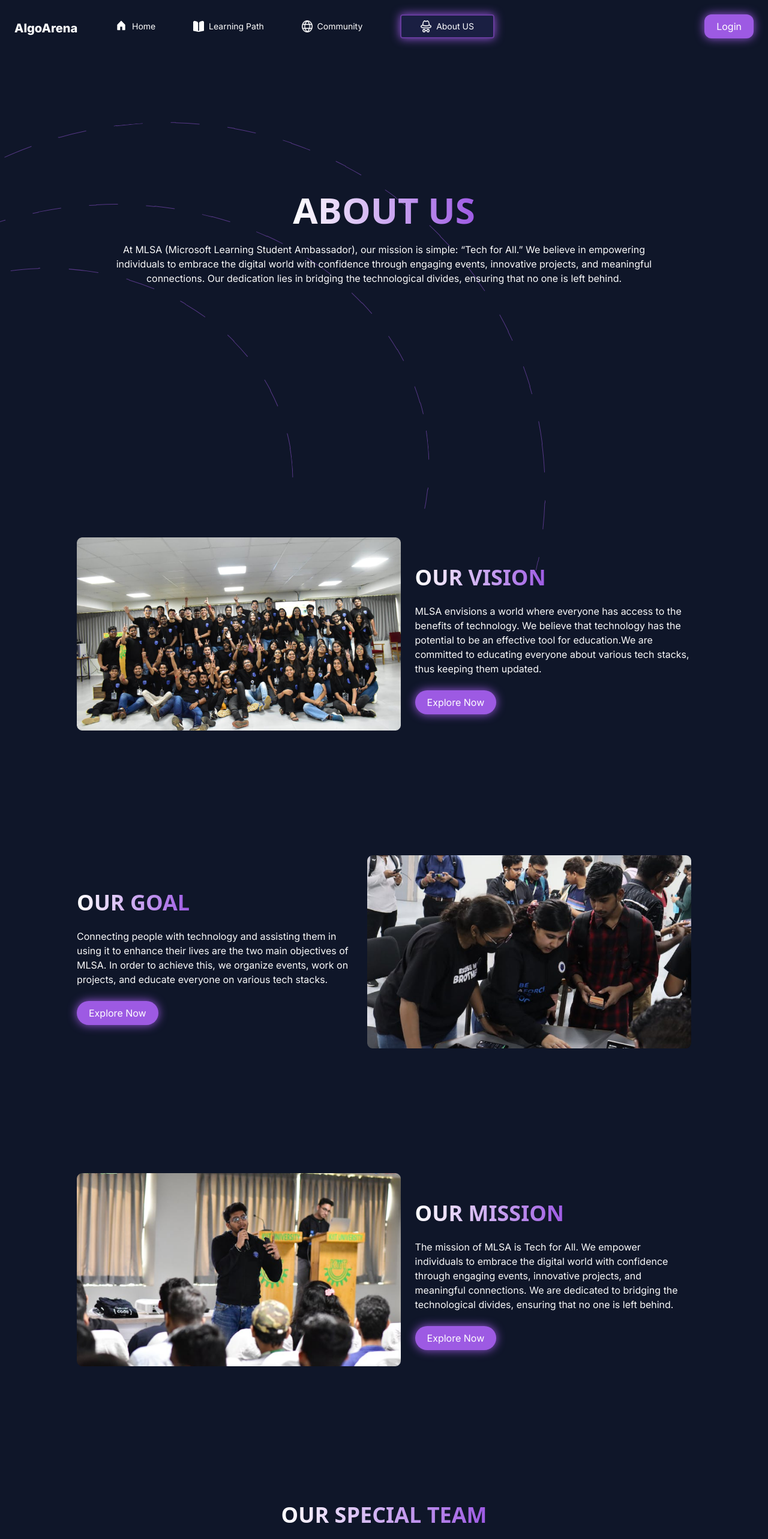
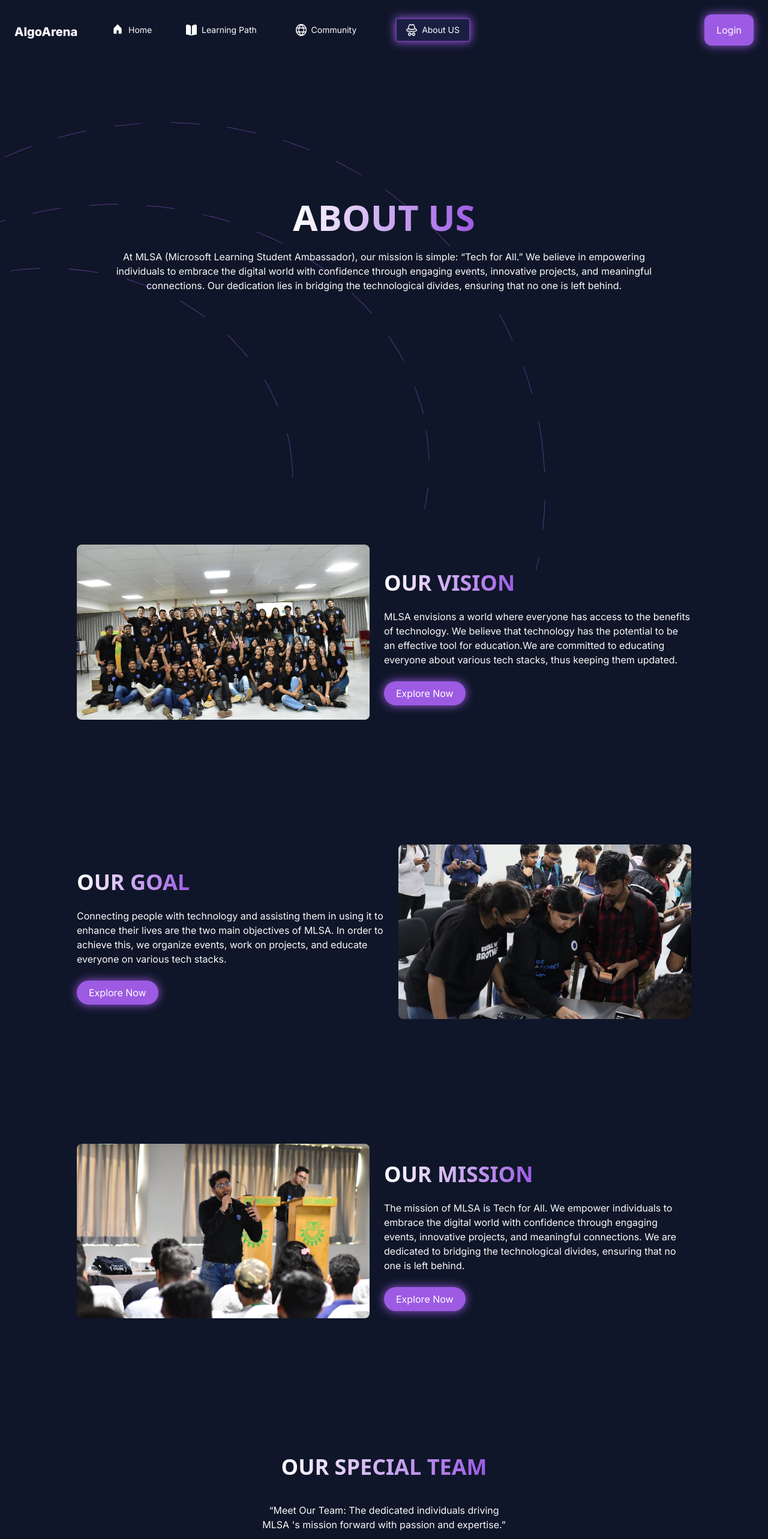
Before and after one commit to MLSAKIIT/AlgoArena, a Next.js app: page /aboutUs in a window 1280 px wide. Shown: the top 2566 px of the page at 60% size. Built offline with nearby package versions, Linux system fonts and the light colour scheme.

Commit message:
Constructed the aboutUs page

```diff
--- a/src/app/aboutUs/page.jsx
+++ b/src/app/aboutUs/page.jsx
@@ -1,3 +1,4 @@
+"use client";
 import Footer from "../../components/footer/Footer";
 import InfoCard from "@/components/ui/infoCard";
 import about1 from "@/app/images/asset/about1.png";
--- a/src/app/aboutUs/team.jsx
+++ b/src/app/aboutUs/team.jsx
@@ -9,7 +9,7 @@ const team = () => {
       <h1 className="  text-4xl mb-6 font-bold font-sans w-50 bg-gradient-to-r from-white to-[#9d5ae3] inline-block text-transparent bg-clip-text mt-5">
         OUR SPECIAL TEAM
       </h1>
-      <p>
+      <p className="text-center">
         <q>
           Meet Our Team: The dedicated individuals driving <br />
           MLSA &apos;s mission forward with passion and expertise.
--- a/src/components/ui/Navbar.jsx
+++ b/src/components/ui/Navbar.jsx
@@ -13,7 +13,7 @@ const Navbar = () => {
   return (
     <>
       <div className="lg:flex lg:justify-between min-w-screen max-w-[120rem] lg:p-6 hidden z-10">
-        <div className="top-0 w-3/6 min-w-[800px] max-w-[900px] flex g-8 justify-between items-baseline text-sm ">
+        <div className="top-0 w-3/6 min-w-[800px] max-w-[900px] flex g-8 justify-between items-baseline text-sm  pr-10 ">
           <Link
             href="/"
             className="text-white font-extrabold flex text-xl p-0 m-0  "
@@ -24,7 +24,7 @@ const Navbar = () => {
             href="/"
             className={`flex justify-center text-white  gap-2 hover:bg-gradient-horizon hover:bg-clip-text hover:text-transparent ${
               usePathname() === "/"
-                ? "border-2 border-color-3 pr-8 shadow-[0_0_1rem_0px_#9d5ae3] pl-8 pt-2 pb-2 rounded bg-color-4 bg-opacity-25 text-transparent backdrop-blur-sm"
+                ? "border-2 border-color-3 shadow-[0_0_1rem_0px_#9d5ae3] pr-4 pl-4  pt-2 pb-2 rounded bg-color-4 bg-opacity-25 text-transparent backdrop-blur-sm"
                 : ""
             }`}
           >
@@ -41,18 +41,19 @@ const Navbar = () => {
             href="/learningPath"
             className={`flex justify-center text-white  gap-2 hover:bg-gradient-horizon hover:bg-clip-text hover:text-transparent ${
               usePathname() === "/learningPath"
-                ? "border-2 border-color-3 pr-8 pl-8 shadow-[0_0_1rem_0px_#9d5ae3] pt-2 pb-2 rounded bg-color-4 bg-opacity-25 text-transparent backdrop-blur-sm"
+                ? "border-2 border-color-3 pr-4 pl-4 shadow-[0_0_1rem_0px_#9d5ae3] pt-2 pb-2 rounded bg-color-4 bg-opacity-25 text-transparent backdrop-blur-sm"
                 : ""
             }`}
           >
             <Image src="/lp.png" alt="AlgoArena" width={18} height={18} />
             Learning Path
           </Link>
+
           <Link
             href="/community"
-            className={`flex justify-center text-white  gap-2 hover:bg-gradient-horizon hover:bg-clip-text hover:text-transparent ${
+            className={`flex justify-center text-white pr-2 pl-2 pt-4 pb-4 gap-2 hover:bg-gradient-horizon hover:bg-clip-text hover:text-transparent ${
               usePathname() === "/community"
-                ? "border-2 border-color-3 pr-8 pl-8 pt-2 pb-2 shadow-[0_0_1rem_0px_#9d5ae3] rounded bg-color-4 bg-opacity-25 text-transparent backdrop-blur-sm"
+                ? "border-2 border-color-3 pr-4 pl-4  shadow-[0_0_1rem_0px_#9d5ae3] rounded bg-color-4 bg-opacity-25 text-transparent backdrop-blur-sm"
                 : ""
             }`}
           >
@@ -68,7 +69,7 @@ const Navbar = () => {
             href="/aboutUs"
             className={`flex justify-center text-white  gap-2 hover:bg-gradient-horizon hover:bg-clip-text hover:text-transparent ${
               usePathname() === "/aboutUs"
-                ? "border-2 border-color-3 pr-8 pl-8 pt-2 pb-2 rounded shadow-[0_0_1rem_0px_#9d5ae3]  bg-color-4 bg-opacity-25 text-transparent backdrop-blur-sm"
+                ? "border-2 border-color-3  rounded shadow-[0_0_1rem_0px_#9d5ae3] pr-4 pl-4  pt-2 pb-2  bg-color-4 bg-opacity-25 text-transparent backdrop-blur-sm"
                 : ""
             }`}
           >
--- a/src/components/ui/infoCard.jsx
+++ b/src/components/ui/infoCard.jsx
@@ -9,11 +9,11 @@ const infoCard = ({ title, text, button, link, layout, img }) => {
         {" "}
         <Image src={img} alt="mlsa team" width={600} height={700} />
       </div>
-      <div className="w-full lg:w-[50%]">
+      <div className="w-full flex flex-col justify-center items-center lg:items-start lg:flex-none lg:w-[50%]">
         <h1 className="  text-4xl mb-6 font-bold font-sans w-50 bg-gradient-to-r from-white to-[#9d5ae3] inline-block text-transparent bg-clip-text mt-5">
           {title}
         </h1>
-        <p className="mb-6  ">{text}</p>
+        <p className="mb-6">{text}</p>
         <button className="bg-color-2  text-white pr-5 shadow-[0_0_1rem_0px_#9d5ae3] pl-5 pt-2 pb-2 rounded-full hover:bg-gradient-to-r from-color-2 to-color-3 transition-all duration-200">
           {button}
         </button>
```
